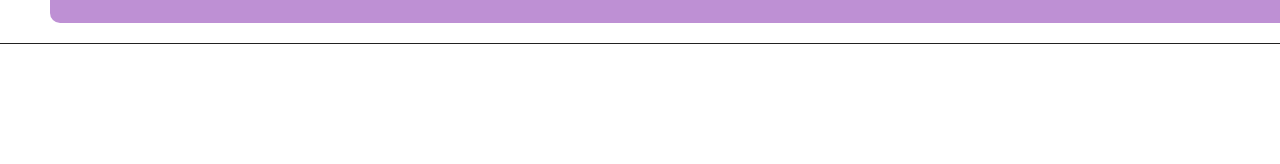
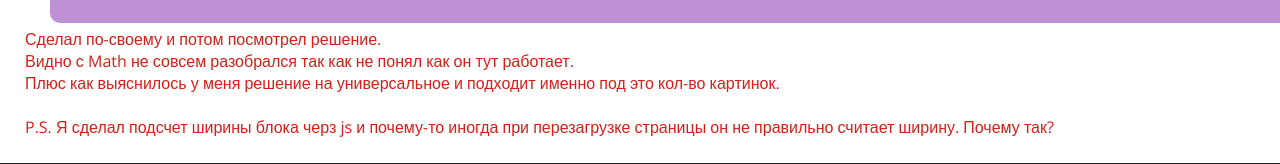
Before and after one commit to mgrinko/into_in_events, a plain HTML site: page index.html in a window 1280 px wide. Shown: the part 1405-1569 px from the top of the page. Before the commit the page ends 1449 px from the top, so only its background shows below. Drawn offline with nearby package versions, Linux system fonts and the light colour scheme.

Commit message:
Добавлен комментарий

```diff
--- a/index.html
+++ b/index.html
@@ -75,6 +75,9 @@
         <button class="arrow next">⇨</button>
     </div>
     </div>
+    <p class="alert">Сделал по-своему и потом посмотрел решение.<br>Видно с Math не совсем разобрался так как не понял как он тут работает.<br>Плюс как выяснилось у меня решение на универсальное и подходит именно под это кол-во картинок.<br><br>
+    P.S. Я сделал подсчет ширины блока черз js и почему-то иногда при перезагрузке страницы он не правильно считает ширину. Почему так?
+    </p>
 </div>
 <script src="index.js"></script>
 </body>
--- a/index.js
+++ b/index.js
@@ -60,6 +60,3 @@ document.querySelector('.prev').addEventListener('click', function () {
     carouselUl.style.marginLeft = margin + 'px';
     console.log(margin);
 });
-// Сделал по-своему и потом посмотрел решение.
-// Видно с Math не совсем разобрался так как не понял ка кон тут работает.
-// Плюс как выяснилось у меня решение на универсальное и подходит именно под это кол-во картинок.
--- a/index.scss
+++ b/index.scss
@@ -35,6 +35,9 @@ body {
   }
   p {
     margin: 5px;
+    &.alert{
+      color: #D91E18;
+    }
   }
   ul {
     width: 252px;
```
Also changed, not shown: index.css, 2 other files.
